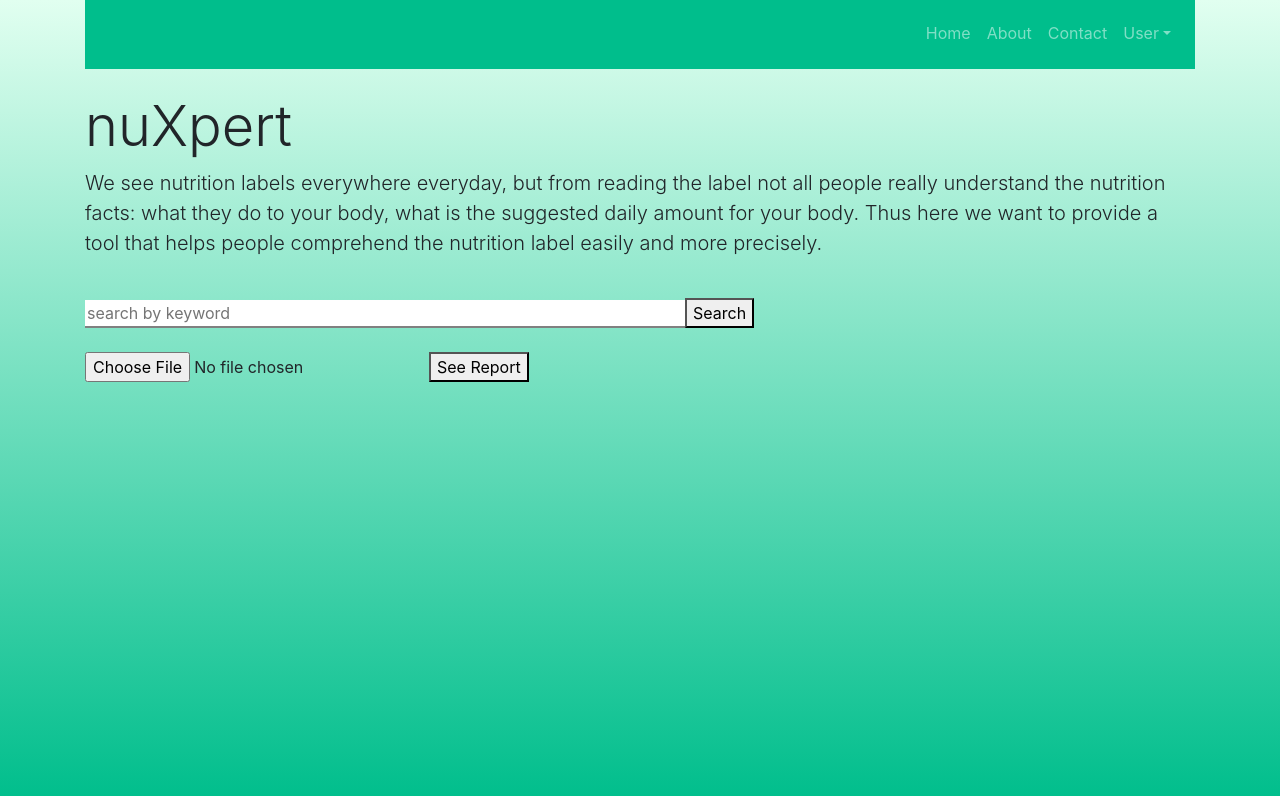
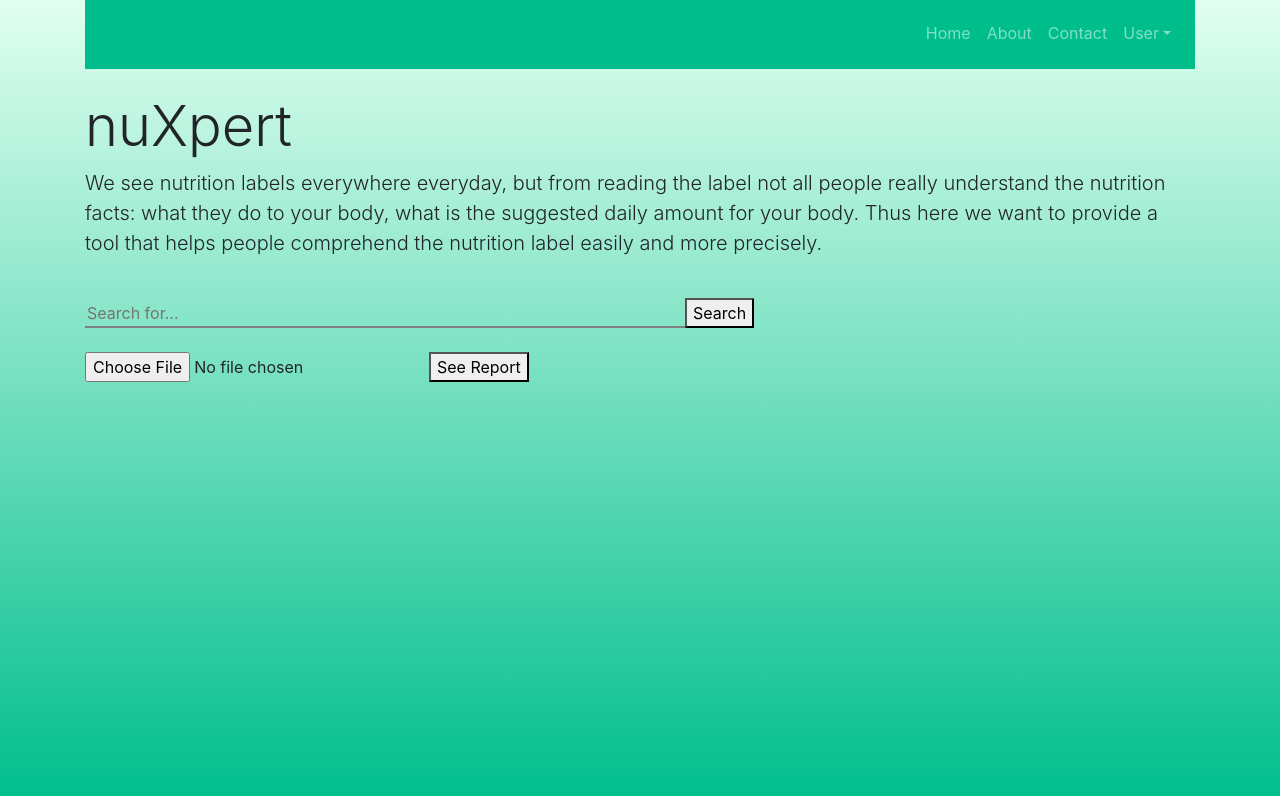
Before and after one commit to AlanXu12/project-nutrition-label-recognizer, a React (Create React App) app in the folder nuxpert/: page / in a window 1280 px wide. Shown: the top 796 px of the page. Built offline with nearby package versions, Linux system fonts and the light colour scheme.

Commit message:
Update Search_bar.jsx
keyword search feature

```diff
--- a/nuxpert/src/components/Search_bar.jsx
+++ b/nuxpert/src/components/Search_bar.jsx
@@ -3,50 +3,43 @@ import React from 'react';
 import './Search_bar.css'
 
 class SearchBar extends React.Component {
-    constructor() {
-        super();
+    state = {
+        query: "",
+        result: {}
+    };
 
-        this.state = { keyword: '', result: {} }
-
+    handleSearch = () => {
+        console.log("searching...", this.state.query);
+        // fetch(url).then((response) => {
+        //     return response.json();
+        // }).then((results) => {
+        //     if (results !== undefined) {
+        //         this.setState({ result: results })
+        //         //   cb(searchValue)
+        //     }
+        // });
     }
 
-    handleSearch = () => {
-        const url = `http://localhost:3000/api/search/keyword/${this.state.keyword}/`
-        fetch(url).then((response) => {
-            return response.json();
-        }).then((results) => {
-            if (results !== undefined) {
-                this.setState({ result: results })
-                //   cb(searchValue)
-            }
+    handleInputChange = event => {
+        const query = event.target.value;
+
+        this.setState({
+            query: query,
+            result:{}
         });
-    }
-
-    handleKeyDown(event) {
-        if (event.key === 'Enter') {
-            console.log("searching...", this.state.keyword);
-            // this.search();
-        }
-    }
-
-    handleKeyword = event => {
-        event.preventDefault();
-        this.setState({
-            keyword: event.target,
-            loaded: 0,
-        })
-    }
+        console.log("searching...", this.state.query);
+    };
 
     render() {
         return (
             <form>
                 <input
-                    type="text"
-                    className="search"
-                    id="keywordSearch"
-                    placeholder="search by keyword"
+                    placeholder="Search for..."
+                    className="search-form"
+                    value={this.state.query}
+                    onChange={this.handleInputChange}
                 />
-                <button onClick={this.handleKeyword}>Search</button>
+                <button onClick={this.handleSearch}>Search</button>
             </form>
         )
     }
```
